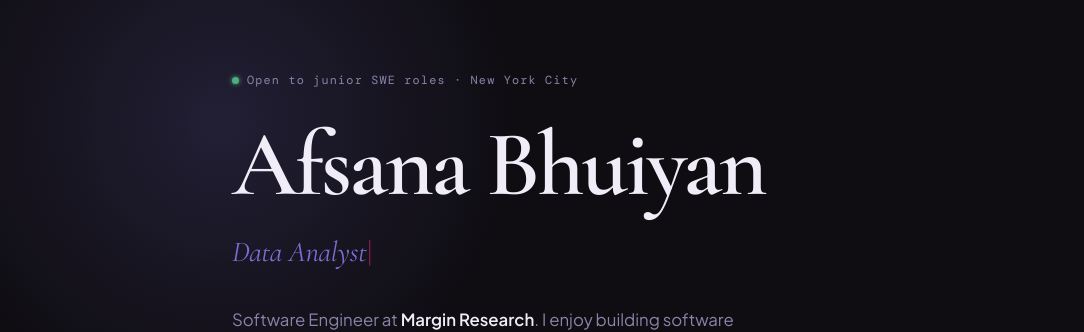
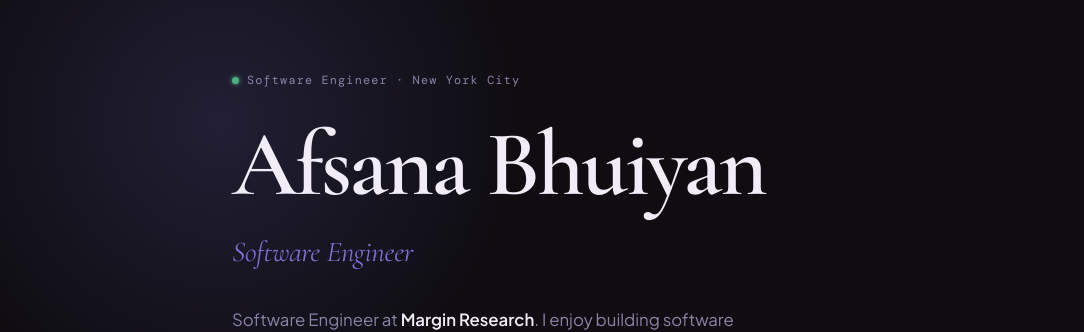
Before and after one commit to afsanab/AfsanasPortfolio, a React (Vite) app: page / in a window 1280 px wide. Shown: the part 122-454 px from the top of the page, without its empty margins (0-1084 px from the left). Built offline with nearby package versions, Linux system fonts and the light colour scheme.

Commit message:
Update personal branding in index.html, About.tsx, Footer.tsx, and Hero.tsx to reflect current role as Software Engineer and focus areas.

```diff
--- a/index.html
+++ b/index.html
@@ -3,7 +3,7 @@
   <head>
     <meta charset="UTF-8" />
     <meta name="viewport" content="width=device-width, initial-scale=1.0" />
-    <meta name="description" content="Afsana Bhuiyan — Junior Software Engineer" />
+    <meta name="description" content="Afsana Bhuiyan — Software Engineer" />
     <title>Afsana Bhuiyan</title>
     <link rel="preconnect" href="https://fonts.googleapis.com" />
     <link rel="preconnect" href="https://fonts.gstatic.com" crossorigin />
--- a/src/components/About.tsx
+++ b/src/components/About.tsx
@@ -3,7 +3,7 @@ import styles from './About.module.css'
 
 const facts = [
   { label: 'Currently', value: 'Software Engineer · Margin Research' },
-  { label: 'Status', value: 'Open to junior SWE roles in NYC' },
+  { label: 'Focus', value: 'Backend & full-stack engineering' },
   { label: 'Education', value: "B.S. Computer Science · RPI '24" },
   { label: 'Based in', value: 'New York City' },
 ]
--- a/src/components/Footer.tsx
+++ b/src/components/Footer.tsx
@@ -6,7 +6,7 @@ export default function Footer() {
       <div className={styles.container}>
         <div className={styles.name}>Afsana Bhuiyan</div>
         <p className={styles.tagline}>
-          Junior Software Engineer · Open to opportunities
+          Software Engineer · New York City
         </p>
         <div className={styles.links}>
           <a className={styles.btn} href="mailto:afsanab620@gmail.com">
--- a/src/components/Hero.tsx
+++ b/src/components/Hero.tsx
@@ -1,50 +1,18 @@
-import { useEffect, useState } from 'react'
 import styles from './Hero.module.css'
 
-const ROLES = [
-  'Software Engineer',
-  'Data Analyst',
-  'Backend Engineer',
-]
-
 export default function Hero() {
-  const [roleIndex, setRoleIndex] = useState(0)
-  const [roleDisplayed, setRoleDisplayed] = useState('')
-  const [isDeleting, setIsDeleting] = useState(false)
-
-  useEffect(() => {
-    const currentRole = ROLES[roleIndex]
-    let timeout: ReturnType<typeof setTimeout>
-
-    if (!isDeleting && roleDisplayed.length < currentRole.length) {
-      timeout = setTimeout(() => setRoleDisplayed(currentRole.slice(0, roleDisplayed.length + 1)), 65)
-    } else if (!isDeleting && roleDisplayed.length === currentRole.length) {
-      timeout = setTimeout(() => setIsDeleting(true), 2400)
-    } else if (isDeleting && roleDisplayed.length > 0) {
-      timeout = setTimeout(() => setRoleDisplayed(currentRole.slice(0, roleDisplayed.length - 1)), 38)
-    } else if (isDeleting && roleDisplayed.length === 0) {
-      setIsDeleting(false)
-      setRoleIndex((prev) => (prev + 1) % ROLES.length)
-    }
-
-    return () => clearTimeout(timeout)
-  }, [roleDisplayed, isDeleting, roleIndex])
-
   return (
     <header className={styles.hero} id="top">
       <div className={styles.container}>
         <p className={styles.eyebrow}>
-          <span className={styles.dot} /> Open to junior SWE roles · New York City
+          <span className={styles.dot} /> Software Engineer · New York City
         </p>
 
         <h1 className={styles.name}>
           Afsana Bhuiyan
         </h1>
 
-        <p className={styles.role}>
-          <span className={styles.roleText}>{roleDisplayed}</span>
-          <span className={styles.roleCursor} aria-hidden="true">|</span>
-        </p>
+        <p className={styles.role}>Software Engineer</p>
 
         <p className={styles.desc}>
           Software Engineer at <strong>Margin Research</strong>. I enjoy building
```
